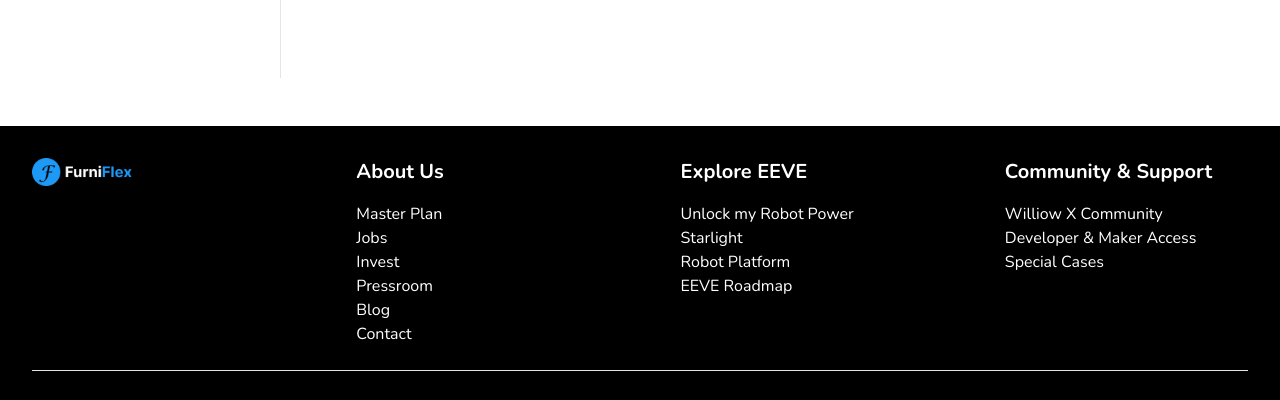
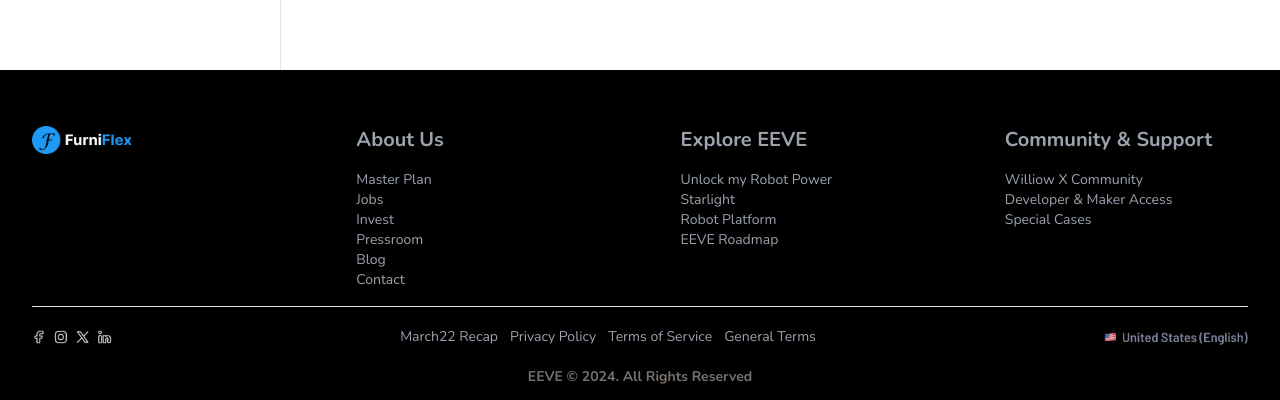
Before and after one commit to saifulaija/FurniFlex-IBOS, a React (Vite) app in the folder furniflex-client/: page / in a window 1280 px wide. Shown: the part 397-797 px from the top of the page. Built offline with nearby package versions, Linux system fonts and the light colour scheme; no server answers.

Commit message:
footer completed

```diff
--- a/furniflex-client/index.html
+++ b/furniflex-client/index.html
@@ -4,7 +4,7 @@
     <meta charset="UTF-8" />
     <link rel="icon" type="image/svg+xml" href="/vite.svg" />
     <meta name="viewport" content="width=device-width, initial-scale=1.0" />
-    <title>Domain Sync | Home</title>
+    <title>FurniFlex | Home</title>
   </head>
   <body>
     <div id="root"></div>
--- a/furniflex-client/src/assets/index.ts
+++ b/furniflex-client/src/assets/index.ts
@@ -6,6 +6,8 @@
 import user from "./images/user.png";
 import nodata from "./images/no-data.png";
 import footer_logo from "./images/footer-logo.png";
+import socialIcon from "./images/socialicon.png";
+import country from "./images/country.png";
 
 const assets = {
   images: {
@@ -14,7 +16,9 @@
     user,
     register,
     nodata,
-    footer_logo
+    footer_logo,
+    socialIcon,
+    country
   },
 };
 
--- a/furniflex-client/src/components/shared/Footer/Footer.tsx
+++ b/furniflex-client/src/components/shared/Footer/Footer.tsx
@@ -1,5 +1,6 @@
 import assets from "@/assets";
 import { Separator } from "@/components/ui/separator";
+import { Facebook, Instagram } from "lucide-react";
 
 const Footer = () => {
   const resources = [
@@ -26,16 +27,21 @@
   ];
 
   return (
-    <footer className="bg-black text-white py-8 mt-12">
-      <div className="container mx-auto px-4 md:px-8">
+    <footer className="bg-black text-sm text-gray-400  py-4">
+      <div className="container mx-auto px-4 md:px-8 mt-10">
         <div className="flex flex-wrap justify-between">
           {/* Abstract Section */}
           <div className="w-full sm:w-1/5 mb-6">
-            <img src={assets.images.footer_logo} width={100} height={100} alt="logo" />
+            <img
+              src={assets.images.footer_logo}
+              width={100}
+              height={100}
+              alt="logo"
+            />
           </div>
 
           {/* Resources Section */}
-          <div className="w-full sm:w-1/5 mb-6">
+          <div className="w-full sm:w-1/5 mb-4">
             <h5 className="text-xl font-bold mb-4">About Us</h5>
             <ul>
               {resources.map((resource) => (
@@ -86,10 +92,34 @@
                 </li>
               ))}
             </ul>
-
           </div>
         </div>
-        <Separator/>
+        <Separator />
+        <div className="flex flex-col md:flex-row justify-between items-center my-5">
+          <div>
+            <img
+              src={assets.images.socialIcon}
+              alt="social icon"
+              className="w-16 md:w-20"
+            />
+          </div>
+          <div className="flex flex-wrap items-center gap-3 text-sm text-gray-400 mt-4 md:mt-0">
+            <p>March22 Recap</p>
+            <p>Privacy Policy</p>
+            <p>Terms of Service</p>
+            <p>General Terms</p>
+          </div>
+          <div>
+            <img
+              src={assets.images.country}
+              alt="country icon"
+              className="w-24 md:w-36"
+            />
+          </div>
+        </div>
+        <p className="text-sm md:text-md font-semibold text-muted-foreground text-center">
+          EEVE &copy; {new Date().getFullYear()}. All Rights Reserved
+        </p>
       </div>
     </footer>
   );
```
Also changed, not shown: furniflex-client/src/assets/images/country.png (added), furniflex-client/src/assets/images/socialicon.png (added).
